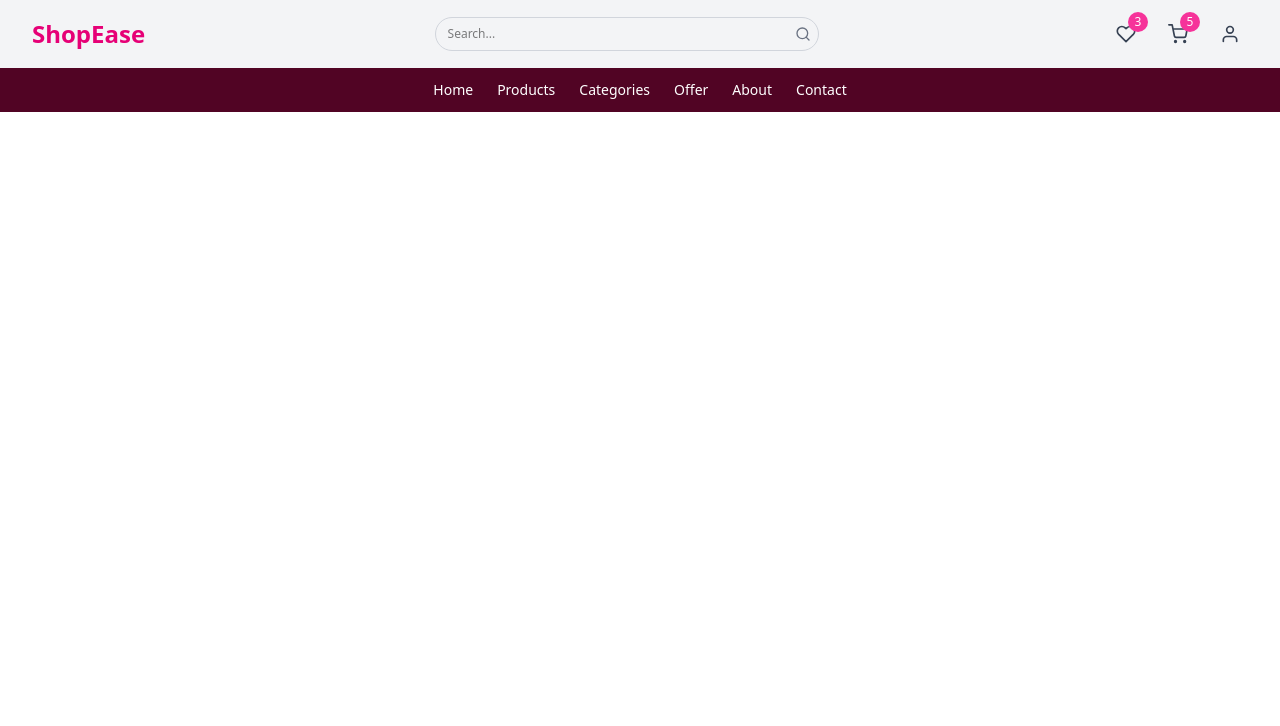
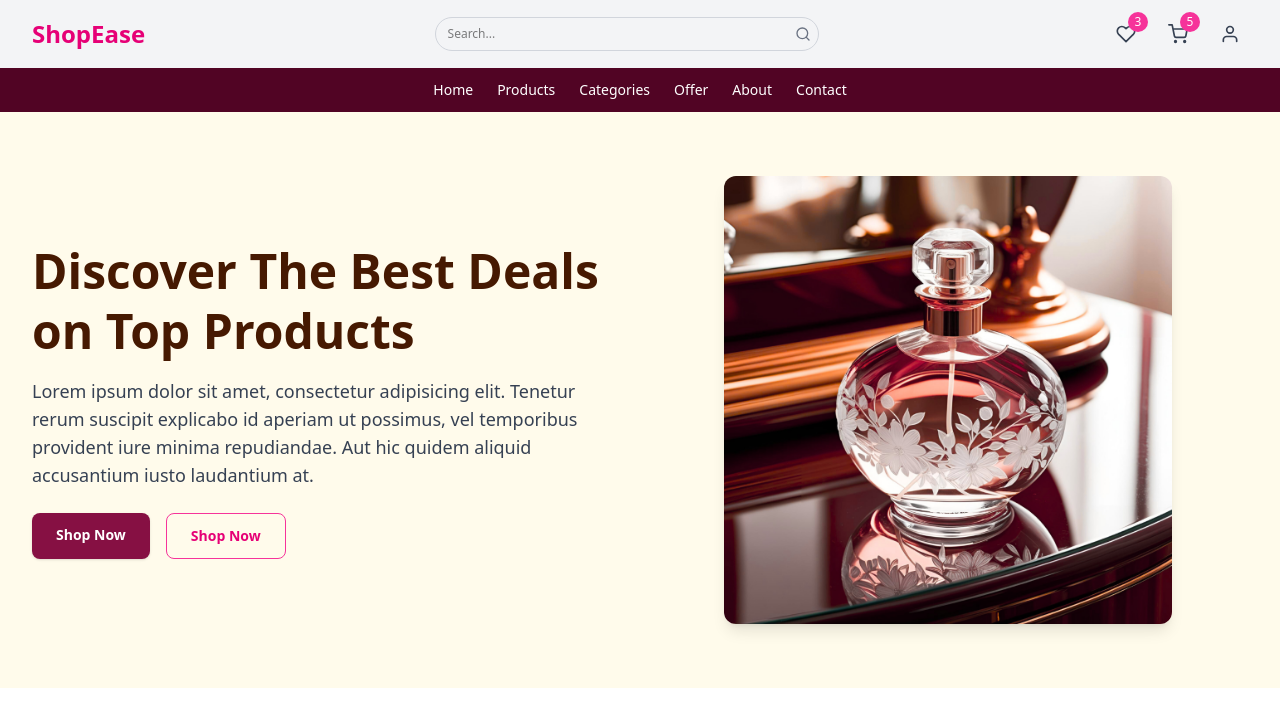
Before and after one commit to NusratTabassum3/Perfume_E-CommerceWebsite, a React (Vite) app: page / in a window 1280 px wide. Shown: the top 726 px of the page. Built offline with nearby package versions, Linux system fonts and the light colour scheme.

Commit message:
hero section done

```diff
--- a/src/App.jsx
+++ b/src/App.jsx
@@ -1,10 +1,12 @@
 import React from "react";
 import Header from "./components/Header";
+import Hero from "./components/Hero";
 
 function App() {
   return (
     <div>
       <Header />
+      <Hero />
     </div>
   );
 }
--- a/src/components/Hero.jsx
+++ b/src/components/Hero.jsx
@@ -1,4 +1,5 @@
 import React from "react";
+import hero from "../assets/hero.png";
 
 function Hero() {
   return (
@@ -22,7 +23,22 @@ function Hero() {
             >
               Shop Now
             </a>
+            <a
+              href="/offers"
+              className="px-6 py-3 border border-pink-500 text-pink-600 text-sm font-semibold
+              rounded-lg hover:bg-pink-200 transition"
+            >
+              Shop Now
+            </a>
           </div>
+        </div>
+
+        <div className="w-full lg:w-1/2 flex justify-center">
+          <img
+            src={hero}
+            alt="Hero Image"
+            className="w-3/4 lg:w-full max-w-md mx-auto rounded-xl shadow-lg"
+          />
         </div>
       </div>
     </section>
```
